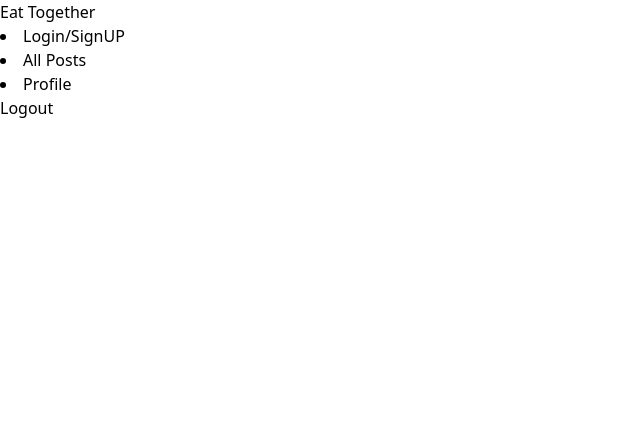
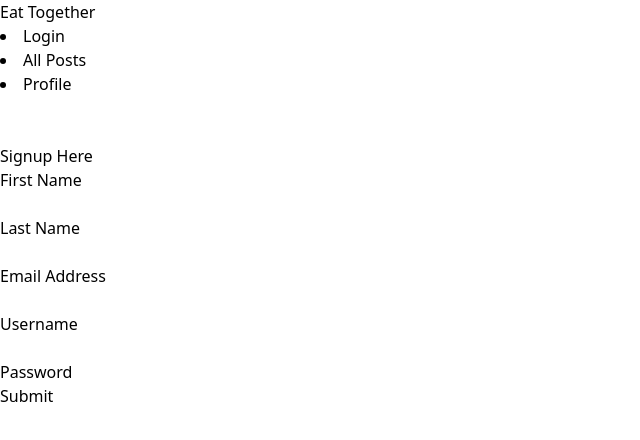
Before and after one commit to mmdanat/Phase-5-Project-, a React (Create React App) app in the folder client/: page /users/new in a window 1280 px wide. Shown: the top 440 px of the page, without its empty margins (0-640 px from the left). Built offline with nearby package versions, Linux system fonts and the light colour scheme; no server answers.

Commit message:
added sign up and useContext to App

```diff
--- a/client/src/components/PostsPage.js
+++ b/client/src/components/AllPostsPage.js
@@ -1,7 +1,7 @@
 import AllPostsCards from "./AllPostsCards";
 import NavBar from "./NavBar";
 
-function PostsPage({posts}){
+function AllPostsPage({posts}){
 
 
     const renderposts = posts.map((post)=>
@@ -24,4 +24,4 @@ function PostsPage({posts}){
     )
 }
 
-export default PostsPage;
+export default AllPostsPage;
--- a/client/src/components/App.js
+++ b/client/src/components/App.js
@@ -1,24 +1,33 @@
-import { useEffect,useState} from 'react';
+import { useEffect,useState,createContext,useContext} from 'react';
 import { Routes, Route,useNavigate} from 'react-router-dom'
 
 
 import LoginForm from './LoginForm';
 import Landing from './Landing';
 import Logout from './Logout';
-import PostsPage from './PostsPage';
+import AllPostsPage from './AllPostsPage';
 import ProfilePage from './ProfilePage';
 import NavBar from './NavBar';
 import CreateNewPostForm from './CreateNewPostForm';
 import EditPostForm from './EditPostForm';
+import SignUpForm from './SignUpForm';
+
+
+export const UserContext = createContext();
+
+function App() {
+
+  const navigate = useNavigate()
+  // const UserContext = createContext()
 
 
 
-
-function App() {
-
   const [posts,setPosts] =useState([])
   const [user,setUser] = useState("")
-  // console.log(user)
+  const [postToEdit, setPostToEdit] = useState(null)
+  const [signedIn, setSignedIn] = useState(false)
+
+  console.log(user)
 
   // useEffect(()=> {
   //   fetch("/check_session").then((resp) => {
@@ -33,8 +42,31 @@ function App() {
     .then((posts) => setPosts(posts));
   },[])
 
+
   const addPost = (post) => {
-    setPosts(posts => [...posts,post])
+    setPosts(posts => [post,...posts])
+  }
+
+  const addUser = (new_user) => {
+    setUser(user => [new_user,...user])
+  }
+
+  const handleEdit = (posts) => {
+    setPostToEdit(posts)
+    navigate(`/posts/${posts.id}/edit`)
+
+  }
+
+
+  const updatePost = (postToEdit) => {
+    setPosts(posts => posts.map((post)=>{
+      if (post.id = postToEdit.id){
+        return postToEdit
+      }else{
+        return post
+      }
+
+    }))
   }
 
 
@@ -43,8 +75,12 @@ function App() {
 
   return (
     <div className="App">
-      <NavBar user = {user}/>
-      <Logout setUser = {setUser}/>
+      <UserContext.Provider value = {[user ,signedIn, setSignedIn]}>
+        <NavBar user ={user} />
+        <Logout setUser = {setUser}/>
+      </UserContext.Provider>
+      {/* <NavBar user = {user}/>
+      <Logout setUser = {setUser}/> */}
 
       <Routes>
 
@@ -54,15 +90,22 @@ function App() {
           exact path = '/login'
           element = {<LoginForm setUser = {setUser} user = {user}/>}
         />
+
+        <Route
+          exact path = '/users/new'
+          element = {<SignUpForm addUser = {addUser}/>}
+
+        />
         <Route
           exact path = '/all_posts'
-          element = {<PostsPage posts = {posts} setUser = {setUser}/> }
+          element = {<AllPostsPage posts = {posts} setUser = {setUser}/> }
         />
 
         <Route
           exact path = {`/user/:user`}
-          element = {<ProfilePage user = {user} setUser = {setUser} />}
+          element = {<ProfilePage user = {user} setUser = {setUser} handleEdit = {handleEdit} posts = {posts} setPosts ={setPosts} />}
         />
+
 
 
         <Route
@@ -73,11 +116,8 @@ function App() {
 
         <Route
           exact path = '/posts/:post/edit'
-          element = {<EditPostForm/>}
+          element = {<EditPostForm postToEdit = {postToEdit} updatePost = {updatePost}/>}
         />
-
-
-
 
       </Routes>
 
--- a/client/src/components/EditPostForm.js
+++ b/client/src/components/EditPostForm.js
@@ -2,26 +2,20 @@ import { useEffect, useState } from "react";
 import { useFormik } from 'formik';
 import { useParams } from "react-router-dom";
 
-function EditPostForm(){
-    const [postToEdit, setPostToEdit] = useState(null)
+function EditPostForm({postToEdit,updatePost}){
+    // const [postToEdit, setPostToEdit] = useState(null)
     const {post}= useParams();
 
-    useEffect(() => {
-        fetch(`/posts/${post}`)
-        .then((resp) => resp.json())
-        .then((data) => setPostToEdit(data))
 
-    },[])
 
-    // function handlePostEdit(e){
-    //     e.preventDefault()
-    //    const navigate =useNavigate()
 
+    console.log(post)
     const formik = useFormik({
         initialValues: {
-            title: '',
-            body: '',
-            image: '',
+        title: postToEdit.title,
+        body: postToEdit.body,
+        image: postToEdit.image,
+
 
         },
         onSubmit: values => {
@@ -32,12 +26,21 @@ function EditPostForm(){
                 },
                 body: JSON.stringify(values)
             })
-                    .then(resp => resp.json())
-                    .then()
+            .then(resp =>{
+                if (resp.ok) {
+                    resp.json().then(post =>{
+                        updatePost(post)
+                    })
+                }
+
+            })
+
+
         }
     });
 
-    //  }
+
+
 
    return(
 
@@ -52,7 +55,7 @@ function EditPostForm(){
                         name ="title"
                         type = "text"
                         onChange = {formik.handleChange}
-                        value = {formik.values.postToEdit}
+                        value = {formik.values.title}
                     />
                 </div>
 
@@ -63,7 +66,7 @@ function EditPostForm(){
                         name = "body"
                         type = "text"
                         onChange = {formik.handleChange}
-                        value = {formik.values.postToEdit} />
+                        value = {formik.values.body} />
                 </div>
                 <div>
                     <label>Image</label>
@@ -72,7 +75,7 @@ function EditPostForm(){
                         name = "image"
                         type = "text"
                         onChange = {formik.handleChange}
-                        value = {formik.values.postToEdit} />
+                        value = {formik.values.image} />
                 </div>
                 {/* <div>
                     <label>Category</label>
@@ -81,7 +84,7 @@ function EditPostForm(){
                         name = "category"
                         type = "text"
                         onChange = {formik.handleChange}
-                        value = {formik.values.postToEdit} />
+                        value = {formik.values.category_type} />
                 </div> */}
                 <div>
                     <button type = "submit">Edit Post</button>
--- a/client/src/components/Landing.js
+++ b/client/src/components/Landing.js
@@ -10,7 +10,7 @@ function Landing() {
             Hello!! Welcome to Eat Together here you can share photos and recipies and get ideas on what to eat for dinner
             Sign or Sign up to start sharing !
             <Link to = '/login'><h1>Login</h1></Link>
-            <h1>Sign up (make me a link)</h1>
+            <Link to = '/users/new'><h1>Sign up</h1></Link>
         </div>
     )
 }
--- a/client/src/components/LoginForm.js
+++ b/client/src/components/LoginForm.js
@@ -72,7 +72,7 @@ function LoginForm({setUser}){
 
                         <button className = "w-full bg-red-300 hover:bg-red-400 focus:ring-4 focus:outline-none font-semibold rounded-lg text-sm px-5 py-2.5 text-center " type = "submit">Login</button>
                         <p className="text-sm font-light text-gray-500 dark:text-gray-400">
-                            Dont have an account yet? <a href = "" className="font-medium text-red-500 hover:underline">Sign up</a>
+                            Dont have an account yet? <a href = "/users/new" className="font-medium text-red-500 hover:underline">Sign up</a>
                         </p>
                     </form>
 
--- a/client/src/components/Logout.js
+++ b/client/src/components/Logout.js
@@ -1,9 +1,12 @@
 
 import { Link ,useNavigate} from "react-router-dom";
+import {UserContext} from "./App"
+import { useContext } from "react";
 
 
 function Logout({setUser}){
     const navigate = useNavigate()
+    const [user] = useContext(UserContext)
 
     function handleLogout(){
         fetch('/logout',{
@@ -18,7 +21,11 @@ function Logout({setUser}){
 
     return(
         <div>
-            <button onClick = {handleLogout}>Logout</button>
+
+            <button onClick = {handleLogout}>
+            {user ? 'Logout' : ''}
+            </button>
+
         </div>
     )
 }
--- a/client/src/components/NavBar.js
+++ b/client/src/components/NavBar.js
@@ -1,17 +1,28 @@
 import { NavLink } from "react-router-dom";
 import Logout from './Logout';
+import NavBarButton from "./NavBarButton";
+import {UserContext} from "./App"
+import { useContext } from "react";
+
+
 
 
 function NavBar({user}){
+
+    // const user = useContext(UserContext)
+    // console.log(statesetter)
+
+
 
     return(
         <div>
             Eat Together
 
-            <li><NavLink to = "/">Login/SignUP</NavLink></li>
+            <li><NavLink to = "/">Login</NavLink></li>
             {/* <li><NavLink to = "/logout">Logout</NavLink></li> */}
             <li><NavLink to = "/all_posts">All Posts</NavLink></li>
             <li><NavLink to = {`/user/${user?.id}`}>Profile</NavLink></li>
+            <NavBarButton/>
 
 
 
--- /dev/null
+++ b/client/src/components/NavBarButton.js
@@ -0,0 +1,23 @@
+import { useState } from "react";
+import { useContext } from "react";
+import {UserContext} from "./App"
+
+
+
+function NavBarButton(){
+    // const user = useContext(UserContext)
+    const [user,signedIn, setSignedIn] = useContext(UserContext)
+    // console.log(user)
+
+
+    return(
+        <div>
+            <button onClick = {() => setSignedIn(user)}>
+                {user ? `Welcome back ${user.first_name}` : ''}
+            </button>
+
+        </div>
+    )
+}
+
+export default NavBarButton;
--- /dev/null
+++ b/client/src/components/SignUpForm.js
@@ -0,0 +1,111 @@
+import { useFormik } from 'formik';
+import { useNavigate} from 'react-router-dom'
+
+
+function SignUpForm({addUser}){
+
+    const navigate =useNavigate()
+
+    const formik = useFormik({
+        initialValues: {
+          first_name: '',
+          last_name: '',
+          email_address: '',
+          username:'',
+          password:'',
+        },
+        onSubmit: values => {
+            fetch("/users",{
+                method:"POST",
+                headers: {
+                    "Content-Type":"application/json"
+                },
+                body: JSON.stringify(values)
+            })
+                .then(resp => {
+                    if (resp.ok) {
+                        resp.json().then(new_user => {
+                            addUser(new_user)
+                            navigate('/login')
+                        } )
+                    }
+                    else{
+                        navigate('/users/new')
+                    }
+                })
+
+
+        }
+    });
+
+    return (
+        <>
+            <h1>Signup Here </h1>
+            <form onSubmit = {formik.handleSubmit}>
+                <div>
+                    <label>First Name</label>
+                    <div>
+                    <input
+                        id = "first_name"
+                        name ="first_name"
+                        type = "text"
+                        onChange = {formik.handleChange}
+                        value = {formik.values.first_name}
+
+                    />
+                    </div>
+                    <label>Last Name</label>
+                    <div>
+                    <input
+                        id = "last_name"
+                        name = "last_name"
+                        type = "text"
+                        onChange = {formik.handleChange}
+                        value = {formik.values.last_name}
+
+                    />
+                    </div>
+                    <label>Email Address</label>
+                    <div>
+                    <input
+                        id ="email_address"
+                        name = "email_address"
+                        type = "text"
+                        onChange = {formik.handleChange}
+                        value = {formik.values.email_address}
+                    />
+                    </div>
+                    <label>Username</label>
+                    <div>
+                    <input
+                        id = "username"
+                        name ="username"
+                        type = "text"
+                        onChange = {formik.handleChange}
+                        value = {formik.values.username}
+
+                    />
+                    </div>
+                    {/* want to make this a drop down category  */}
+                    <label>Password</label>
+                    <input
+                        id = "password"
+                        name ="password"
+                        type = "text"
+                        onChange = {formik.handleChange}
+                        value = {formik.values.password}
+
+                    />
+                </div>
+                <button type ="submit" >Submit</button>
+            </form>
+
+        </>
+    )
+
+}
+
+
+
+
+export default SignUpForm;
```
Also changed, not shown: client/src/components/ProfilePage.js (+13 -8 lines), client/src/components/ProfilePagePosts.js (renamed from client/src/components/UserPagePosts.js, +20 -6 lines), 2 other files (tests, documents, lock files or other folders). Lines whose indentation alone changed are shown as unchanged.
